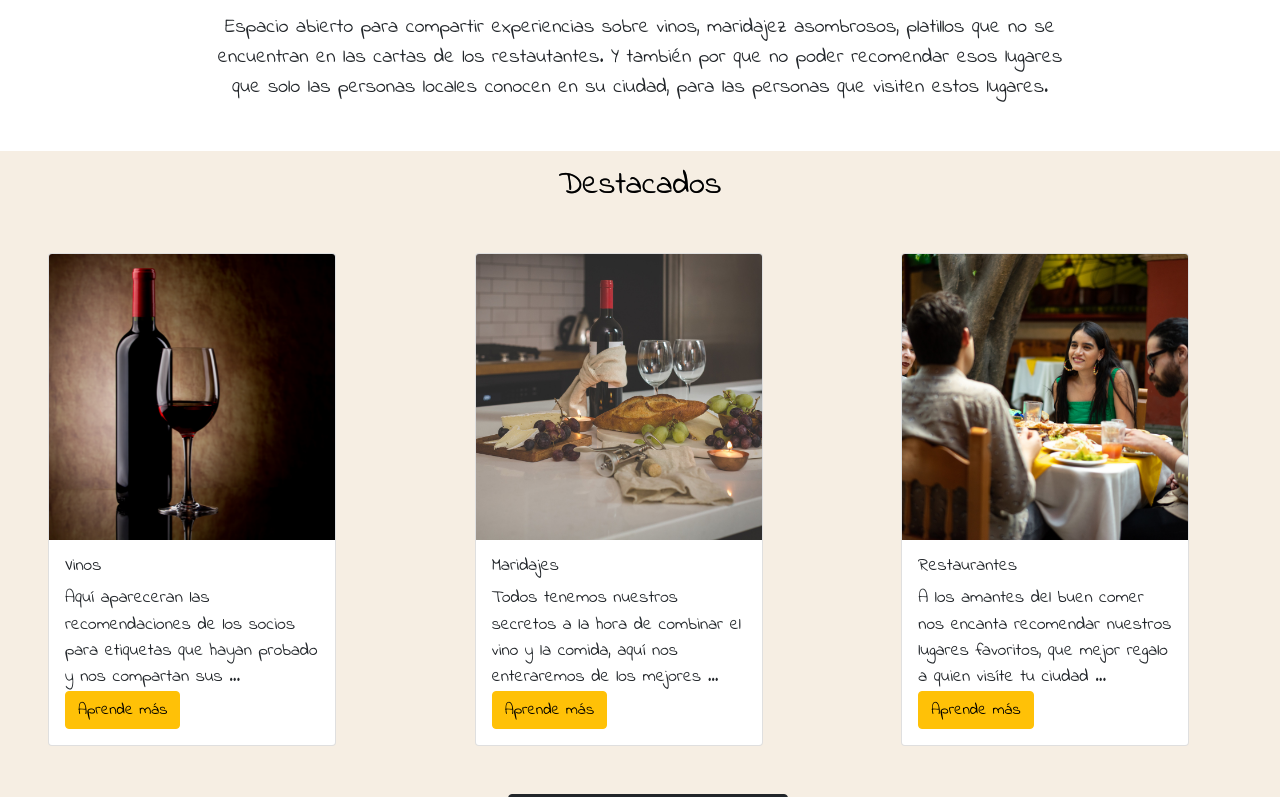
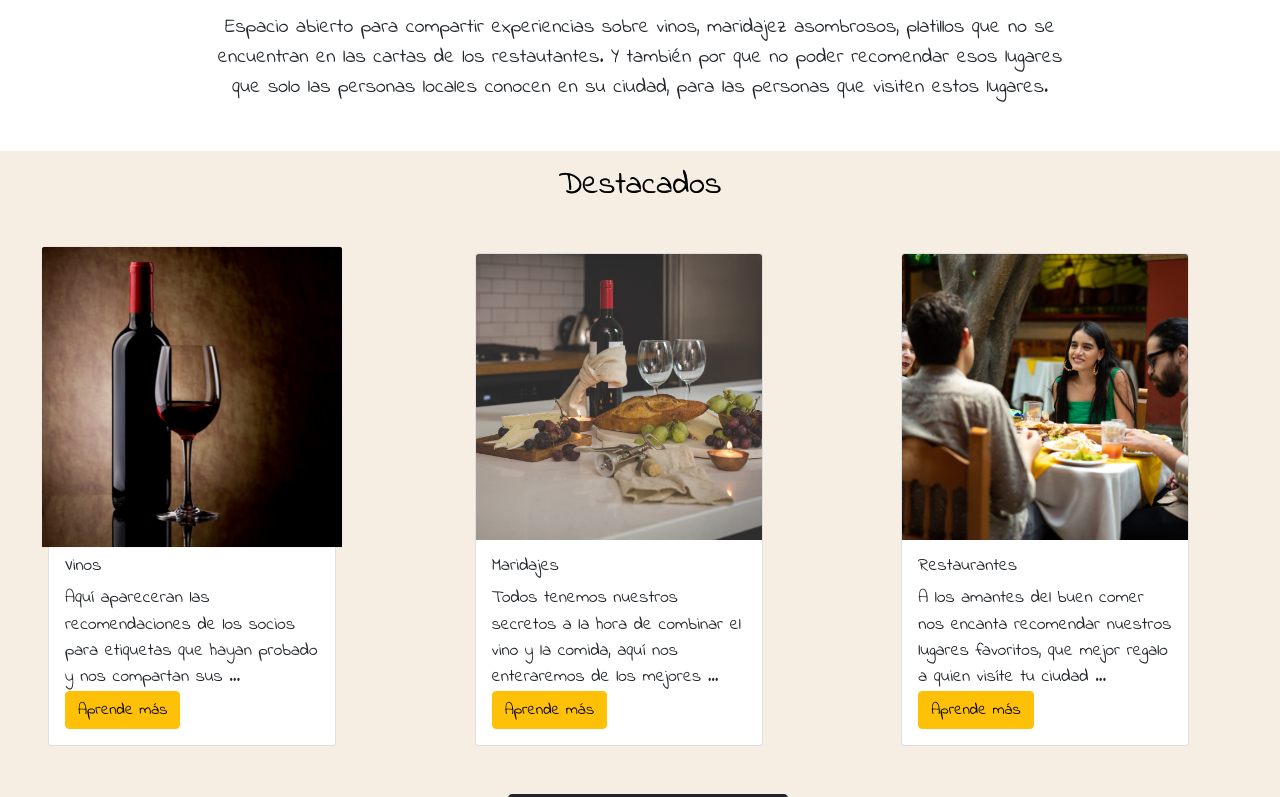
Before and after one commit to Frogy1961/hablemosvino, a plain HTML site: page index.html in a window 1280 px wide. In both pictures the pointer is over the picture 192 px from the left and 1438 px from the top of the page. Shown: the part 1041-1838 px from the top of the page. Drawn offline with nearby package versions, Linux system fonts and the light colour scheme.

Commit message:
Efecto fotos 050723

```diff
--- a/css/estilos_vino.css
+++ b/css/estilos_vino.css
@@ -35,6 +35,10 @@ html, body, h1, h2, h3, h4, h5, h6, p, ol, ul, li, pre, code, address, variable,
     background-color: rgb(246, 238, 227);
   }
 
+  #blog img:hover {
+    -webkit-transform: scale(1.05);
+  }
+
   #blog h3{
     color: black;
     text-shadow: 0px 0px rgb(114, 112, 112);
```
